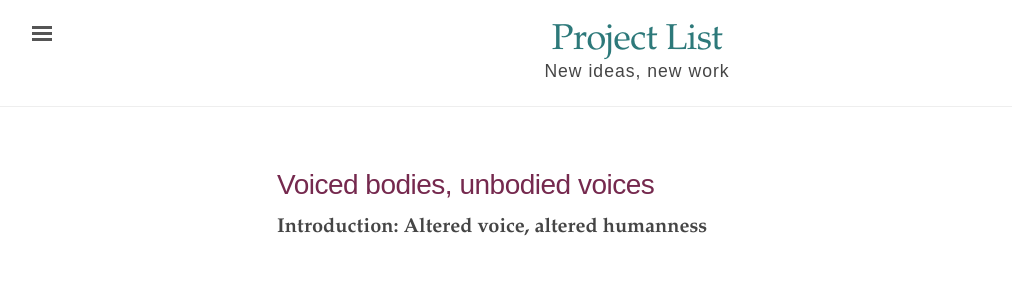
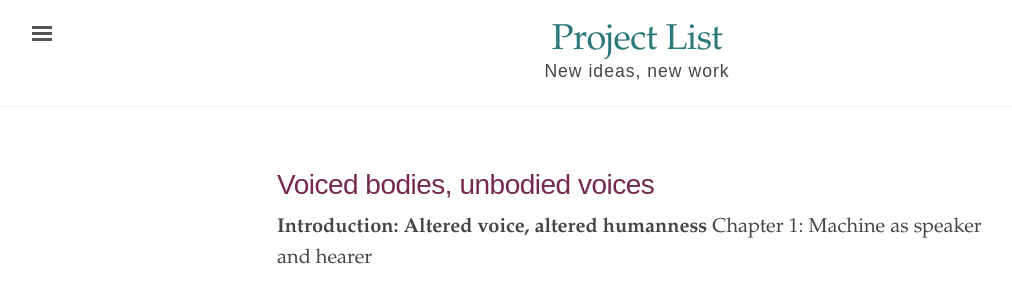
Before and after one commit to ylimem/ed, a Jekyll site: the page built from _texts/voicedbodies.md, in a window 1280 px wide. Shown: the top 303 px of the page, without its empty margins (3-1015 px from the left). Built offline with Jekyll 4.4.1, drawn with Linux system fonts in a browser that asks for light colours.

Commit message:
Update voicedbodies.md

```diff
--- a/_texts/voicedbodies.md
+++ b/_texts/voicedbodies.md
@@ -5,3 +5,4 @@ author: Emily McGinn
 source: notes
 ---
 <strong>Introduction: Altered voice, altered humanness</strong>
+Chapter 1: Machine as speaker and hearer
```
